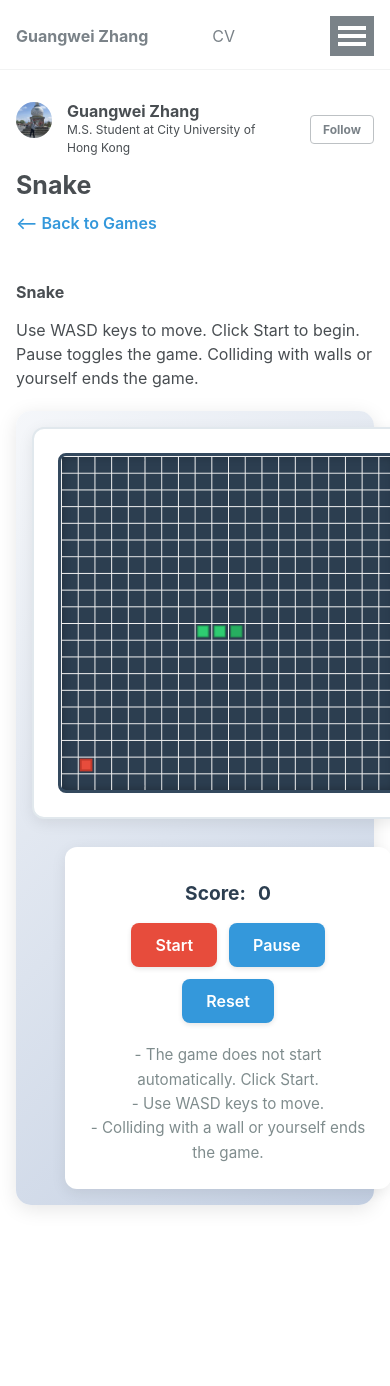
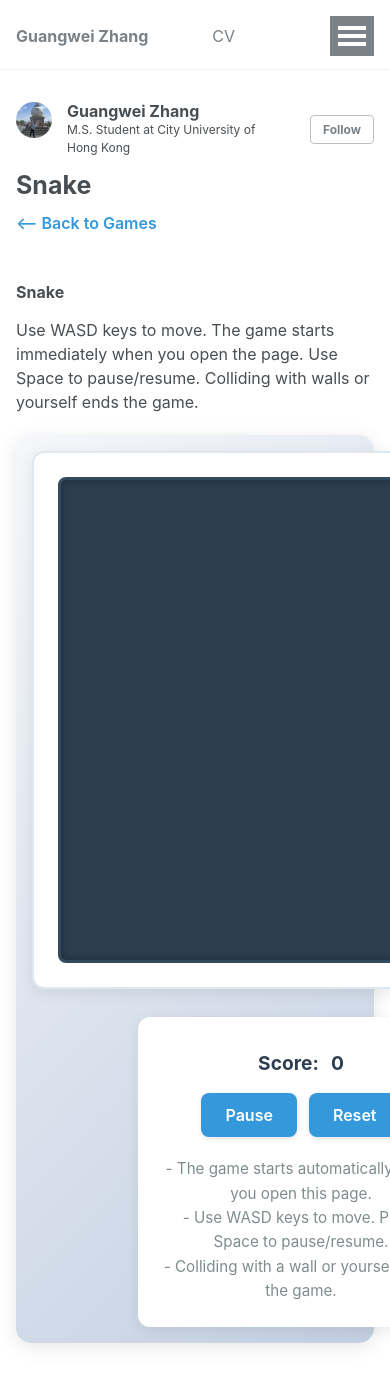
Before and after one commit to changhu73/changhu73.github.io, a Jekyll site: the page built from _pages/games/snake.html, in a window 390 px wide and 1400 px high. Shown: the top 1386 px of the window. Built offline with Jekyll 4.4.1, drawn with Linux system fonts in a browser that asks for light colours.

Commit message:
feat(snake): start game immediately and use rectangular layout
The Snake game now launches automatically when the page is loaded
and features a fixed rectangular interface for a more classic
experience. This improves usability on both desktop and mobile.

- Game grid changed to 30x20 (rectangular) with aspect-ratio logic
- Canvas resizes responsively but remains rectangular
- Game starts on page load, removing the need to click Start
- Start button and old instructions are hidden/updated
- Automatically locks page scroll while playing (immersive mode)

These improvements make gameplay smoother and more user friendly,
especially for quick play sessions.

```diff
--- a/_pages/games/snake.html
+++ b/_pages/games/snake.html
@@ -8,7 +8,7 @@ author_profile: true
 <a href="/game/" class="back-link" style="display:inline-flex;align-items:center;gap:.4rem;margin-bottom:1rem;text-decoration:none;color:#3498db;font-weight:600;">⟵ Back to Games</a>
 
 <h3>Snake</h3>
-<p>Use WASD keys to move. Click Start to begin. Pause toggles the game. Colliding with walls or yourself ends the game.</p>
+<p>Use WASD keys to move. The game starts immediately when you open the page. Use Space to pause/resume. Colliding with walls or yourself ends the game.</p>
 
 <style>
   .game-wrapper {
@@ -45,8 +45,7 @@ author_profile: true
     border-radius: 8px;
     display: block;
     box-shadow: inset 0 0 10px rgba(0,0,0,0.3);
-    max-width: 92vmin; /* nearly full screen while keeping square */
-    max-height: 92vmin;
+    touch-action: none;
   }
   .snake-sidebar {
     min-width: 0;
@@ -98,6 +97,7 @@ author_profile: true
   .snake-controls button.primary { background: #e74c3c; }
   .snake-controls button.primary:hover { background: #c0392b; }
   .snake-controls button:disabled { opacity: 0.6; cursor: not-allowed; transform: none; }
+  .snake-controls button#startBtn { display: none; }
   .snake-info {
     font-size: 0.95rem;
     color: #7f8c8d;
@@ -107,7 +107,6 @@ author_profile: true
   @media (max-width: 768px) {
     .game-wrapper { flex-direction: column; gap: 1rem; padding: 1rem; }
     .snake-sidebar { min-width: auto; }
-    #snakeCanvas { max-width: 92vmin; max-height: 92vmin; }
     .snake-controls { justify-content: center; }
   }
 </style>
@@ -126,8 +125,8 @@ author_profile: true
       <button id="resetBtn">Reset</button>
     </div>
     <div class="snake-info">
-      - The game does not start automatically. Click Start.<br/>
-      - Use WASD keys to move.<br/>
+      - The game starts automatically when you open this page.<br/>
+      - Use WASD keys to move. Press Space to pause/resume.<br/>
       - Colliding with a wall or yourself ends the game.
     </div>
   </div>
@@ -144,20 +143,26 @@ author_profile: true
   const pauseBtn = document.getElementById('pauseBtn');
   const resetBtn = document.getElementById('resetBtn');
 
-  const tileCount = 20;
-  let tileSize = Math.floor(canvas.width / tileCount);
+  const tileCountX = 30;
+  const tileCountY = 20;
+  let tileSize = Math.floor(Math.min(canvas.width / tileCountX, canvas.height / tileCountY));
 
   let snake, dir, nextDir, apple, score, running, loopId, paused, speed;
 
   function resizeCanvas() {
-    const vmin = Math.min(window.innerWidth, window.innerHeight);
-    const size = Math.max(320, Math.floor(vmin * 0.92));
-    const pixels = Math.floor(size / tileCount) * tileCount;
-    canvas.width = pixels;
-    canvas.height = pixels;
-    canvas.style.width = pixels + 'px';
-    canvas.style.height = pixels + 'px';
-    tileSize = Math.floor(canvas.width / tileCount);
+    const ratio = tileCountX / tileCountY;
+    const maxW = Math.floor(window.innerWidth * 0.96);
+    const maxH = Math.floor(window.innerHeight * 0.80);
+    let width = Math.min(maxW, Math.floor(maxH * ratio));
+    let height = Math.floor(width / ratio);
+    const cell = Math.max(12, Math.floor(Math.min(width / tileCountX, height / tileCountY)));
+    width = cell * tileCountX;
+    height = cell * tileCountY;
+    canvas.width = width;
+    canvas.height = height;
+    canvas.style.width = width + 'px';
+    canvas.style.height = height + 'px';
+    tileSize = cell;
   }
 
   window.addEventListener('resize', () => {
@@ -237,14 +244,18 @@ author_profile: true
   function drawGrid() {
     ctx.strokeStyle = '#f0f0f0';
     ctx.lineWidth = 1;
-    for (let i = 0; i <= tileCount; i++) {
+    // vertical lines
+    for (let i = 0; i <= tileCountX; i++) {
       ctx.beginPath();
       ctx.moveTo(i * tileSize + 0.5, 0);
       ctx.lineTo(i * tileSize + 0.5, canvas.height);
       ctx.stroke();
+    }
+    // horizontal lines
+    for (let j = 0; j <= tileCountY; j++) {
       ctx.beginPath();
-      ctx.moveTo(0, i * tileSize + 0.5);
-      ctx.lineTo(canvas.width, i * tileSize + 0.5);
+      ctx.moveTo(0, j * tileSize + 0.5);
+      ctx.lineTo(canvas.width, j * tileSize + 0.5);
       ctx.stroke();
     }
   }
@@ -298,11 +309,16 @@ author_profile: true
     else if (k === ' ') { e.preventDefault(); pause(); }
   }, { passive: false });
 
-  startBtn.addEventListener('click', start);
+  if (startBtn) startBtn.style.display = 'none';
   pauseBtn.addEventListener('click', pause);
   resetBtn.addEventListener('click', reset);
 
+  // lock page scrolling while on the game
+  document.documentElement.style.overflow = 'hidden';
+  document.body.style.overflow = 'hidden';
+
   resizeCanvas();
   init();
+  start();
 })();
 </script>
```
Also changed, not shown: other parts of _pages/games/snake.html (+5 -3 lines).
